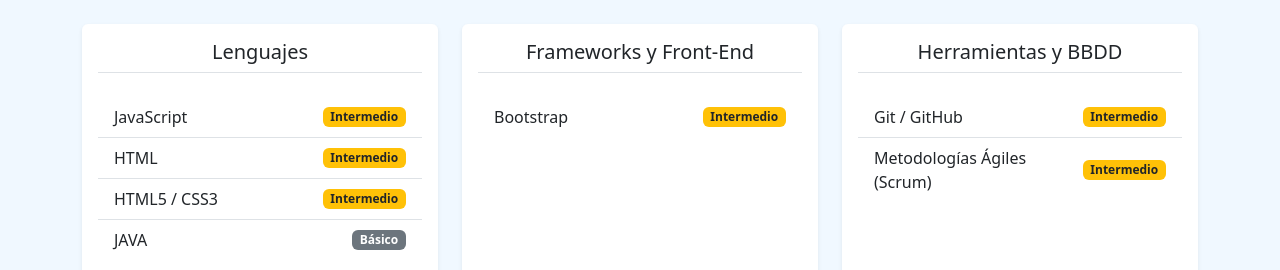
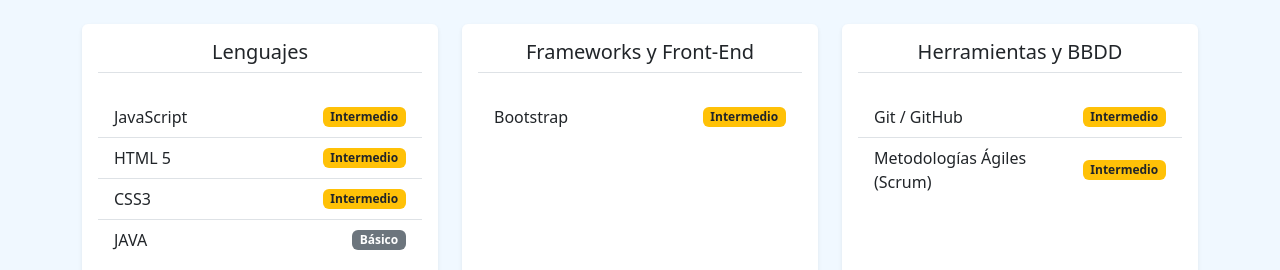
Before and after one commit to Ivangcit/portfolio, a plain HTML site: page index.html in a window 1280 px wide. Shown: the part 1020-1290 px from the top of the page. Drawn offline with nearby package versions, Linux system fonts and the light colour scheme.

Commit message:
Error de dedo

```diff
--- a/index.html
+++ b/index.html
@@ -114,11 +114,11 @@
                                     <span class="badge bg-warning text-dark">Intermedio</span>
                                 </li>
                                 <li class="list-group-item d-flex justify-content-between align-items-center">
-                                    HTML
+                                    HTML 5
                                     <span class="badge bg-warning text-dark">Intermedio</span>
                                 </li>
                                 <li class="list-group-item d-flex justify-content-between align-items-center">
-                                    HTML5 / CSS3
+                                    CSS3
                                     <span class="badge bg-warning text-dark">Intermedio</span>
                                 </li>
                                 <li class="list-group-item d-flex justify-content-between align-items-center">
```
